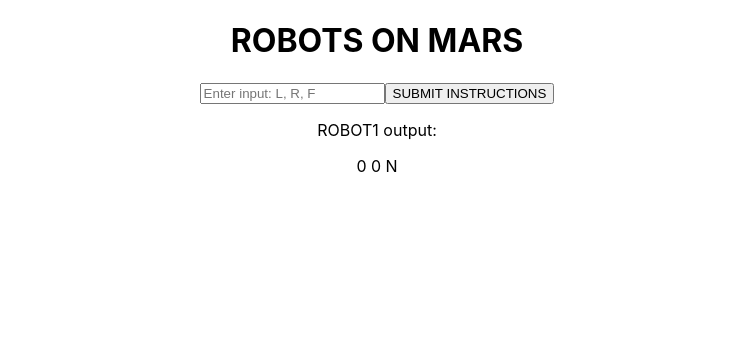
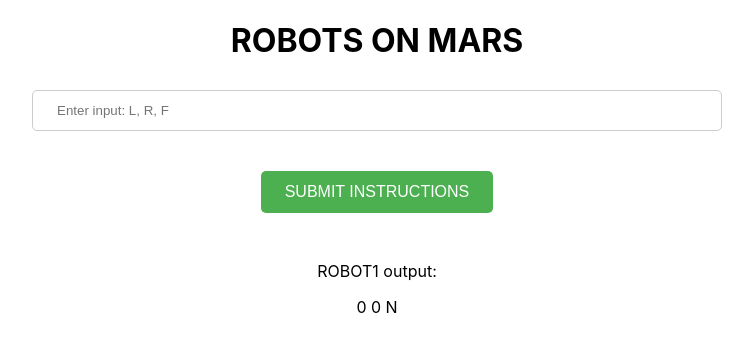
Before and after one commit to Suavek85/Mars-Robot-Simulator, a React (Create React App) app: page / in a window 1280 px wide. Shown: the top 352 px of the page, without its empty margins (263-1016 px from the left). Built offline with nearby package versions, Linux system fonts and the light colour scheme.

Commit message:
add status and edge positions logic

```diff
--- a/src/App.css
+++ b/src/App.css
@@ -1,3 +1,37 @@
 .app {
   text-align: center;
 }
+
+form {
+  display: flex;
+  flex-direction: column;
+  align-items: center;
+  justify-content: center;
+}
+
+button {
+  display: flex;
+  margin: 2rem;
+  border: none;
+  background-color: #4CAF50;
+  color: #fff;
+  font-size: 1rem;
+  padding: 0.75rem 1.5rem;
+  border-radius: 5px;
+  text-align: center;
+  text-decoration: none;
+  cursor: pointer;
+}
+
+button:hover {
+  background-color: #3e8e41;
+}
+
+input {
+  display: flex;
+  width: 50%;
+  padding: 0.75rem 1.5rem;
+  margin: 0.5rem 0;
+  border-radius: 5px;
+  border: 1px solid #ccc;
+}
--- a/src/App.tsx
+++ b/src/App.tsx
@@ -1,31 +1,64 @@
 import { useState, useRef } from "react";
 import "./App.css";
 
+const LOST = "LOST";
+
 type DirectionType = "N" | "E" | "S" | "W";
+
+type StatusType = "" | typeof LOST;
+
+type EdgePositionsType = {
+  [key in DirectionType]: { x: number; y: number }[];
+};
 interface Robot {
   x: number;
   y: number;
   robotNumber: number;
   direction: DirectionType;
+  status: StatusType;
 }
 
-const initialRobot: Robot = { x: 0, y: 0, direction: "N", robotNumber: 1 };
+const initialRobot: Robot = {
+  x: 0,
+  y: 0,
+  direction: "N",
+  robotNumber: 1,
+  status: "",
+};
 
 function App() {
   const [robot, setRobot] = useState<Robot>(initialRobot);
   const instructionsRef = useRef<HTMLInputElement>(null);
+  const [edgePositions, setEdgePositions] = useState<EdgePositionsType>({
+    N: [],
+    E: [],
+    S: [],
+    W: [],
+  });
+
+  const isRobotOnEdgePosition = (
+    updatedDirection: DirectionType,
+    updatedY: number,
+    updatedX: number
+  ) => {
+    return edgePositions[updatedDirection].some(
+      (position) => position.y === updatedY && position.x === updatedX
+    );
+  };
 
   const executeInstructions = (instructions: string) => {
-    const { x, y, direction, robotNumber } = robot;
+    const { x, y, direction, robotNumber, status } = robot;
 
-    let updatedX = x;
-    let updatedY = y;
-    let updatedRobotNumber = robotNumber;
-    let updatedDirection = direction;
+    const isRobotLost = status === LOST;
+
+    let updatedX = isRobotLost ? initialRobot.x : x;
+    let updatedY = isRobotLost ? initialRobot.y : y;
+    let updatedRobotNumber = isRobotLost ? robotNumber + 1 : robotNumber;
+    let updatedDirection = isRobotLost ? initialRobot.direction : direction;
+    let updatedStatus = isRobotLost ? initialRobot.status : status;
 
     for (const instruction of instructions) {
       if (instruction === "L" || instruction === "R") {
-
         const directionMap: Record<
           DirectionType,
           Record<"L" | "R", DirectionType>
@@ -38,21 +71,61 @@ function App() {
 
         updatedDirection = directionMap[updatedDirection][instruction];
       } else if (instruction === "F") {
+
+        if (isRobotOnEdgePosition(updatedDirection, updatedY, updatedX)) {
+          break;
+        }
+
         switch (updatedDirection) {
           case "N":
             updatedY++;
+            if (updatedY === 51) {
+              updatedStatus = LOST;
+              updatedY--;
+            }
             break;
           case "E":
             updatedX++;
+            if (updatedX === 51) {
+              updatedStatus = LOST;
+              updatedX--;
+            }
             break;
           case "S":
             updatedY--;
+            if (updatedY === -1) {
+              updatedStatus = LOST;
+              updatedY++;
+            }
             break;
           case "W":
             updatedX--;
+            if (updatedX === -1) {
+              updatedStatus = LOST;
+              updatedX++;
+            }
             break;
         }
       }
+    }
+
+    if (updatedStatus === LOST) {
+      setEdgePositions((prevEdgePositions) => {
+        const edgePositionExists = prevEdgePositions[updatedDirection].some(
+          (position) => position.x === updatedX && position.y === updatedY
+        );
+
+        if (!edgePositionExists) {
+          return {
+            ...prevEdgePositions,
+            [updatedDirection]: [
+              ...prevEdgePositions[updatedDirection],
+              { x: updatedX, y: updatedY },
+            ],
+          };
+        }
+        return prevEdgePositions;
+      });
     }
 
     setRobot({
@@ -60,6 +133,7 @@ function App() {
       y: updatedY,
       robotNumber: updatedRobotNumber,
       direction: updatedDirection,
+      status: updatedStatus,
     });
   };
 
@@ -70,10 +144,14 @@ function App() {
 
     if (!instructionsValue) return;
 
-    const upcasedTrimmedInstructions = instructionsValue.toUpperCase().replace(/\s/g, "");
+    const upcasedTrimmedInstructions = instructionsValue
+      .toUpperCase()
+      .replace(/\s/g, "");
 
     if (!/^[LRF]+$/.test(upcasedTrimmedInstructions)) {
-      alert('Invalid input, provide a valid string of robot instructions: L, R or F.');
+      alert(
+        "Invalid input, provide a valid string of robot instructions: L, R or F."
+      );
       return;
     }
 
@@ -95,7 +173,7 @@ function App() {
       </form>
       <p>ROBOT{robot.robotNumber} output:</p>
       <p>
-        {robot.x} {robot.y} {robot.direction}
+        {robot.x} {robot.y} {robot.direction} {robot.status}
       </p>
     </div>
   );
```
